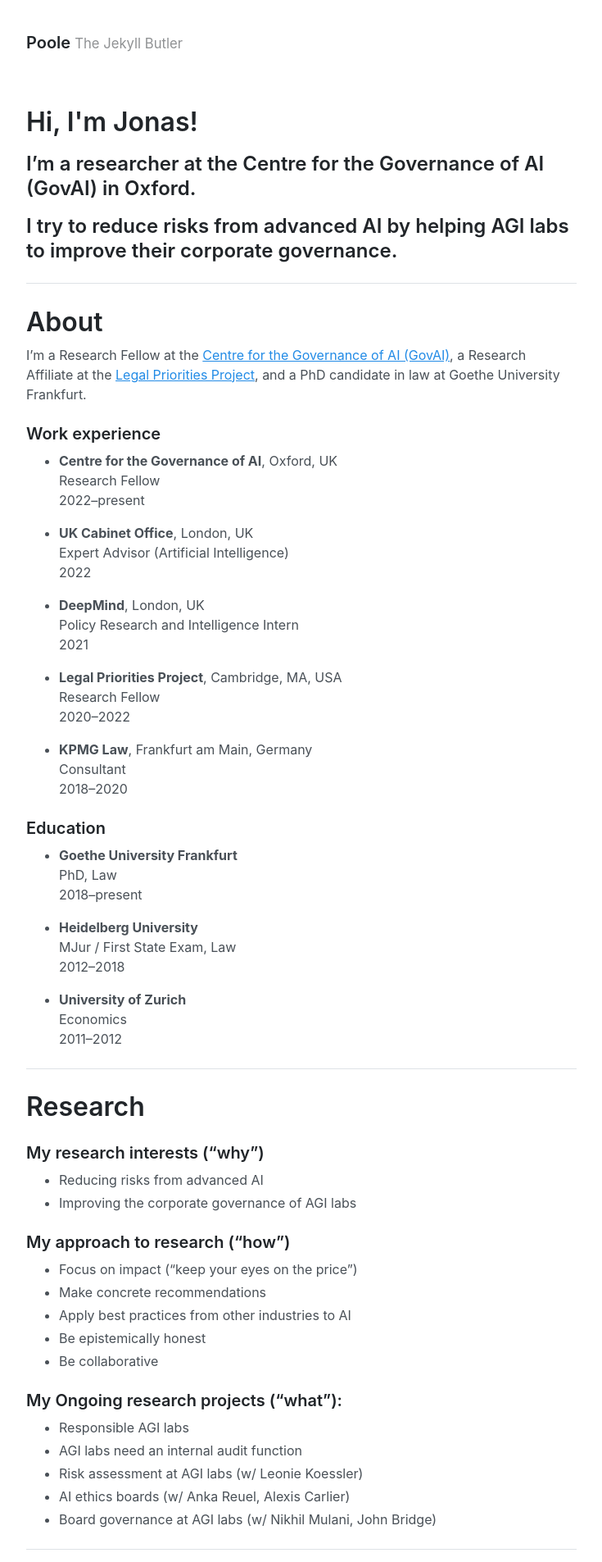
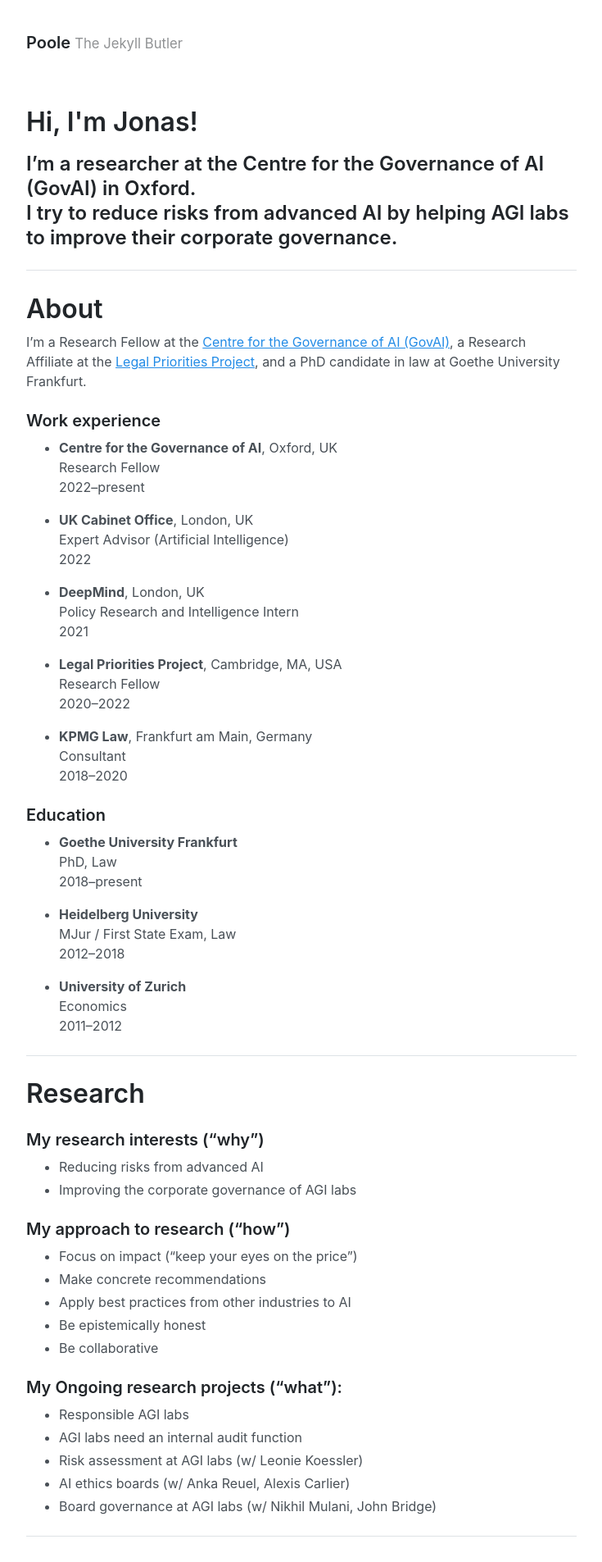
Before and after one commit to jonasschuett/jonasschuett.github.io, a Jekyll site: the page built from _posts/2020-04-04-introduction.md, in a window 1280 px wide. Shown: the top 1905 px of the page at 82% size, without its empty margins (272-1007 px from the left). Built offline with Jekyll 4.4.1, drawn with Linux system fonts in a browser that asks for light colours.

```diff
--- a/_posts/2020-04-04-introduction.md
+++ b/_posts/2020-04-04-introduction.md
@@ -3,8 +3,7 @@ layout: page
 title: Hi, I'm Jonas!
 ---
 
-## I’m a researcher at the Centre for the Governance of AI (GovAI) in Oxford.
-## I try to reduce risks from advanced AI by helping AGI labs to improve their corporate governance.
+## I’m a researcher at the Centre for the Governance of AI (GovAI) in Oxford. <br> I try to reduce risks from advanced AI by helping AGI labs to improve their corporate governance.
 
 ---
 
```
